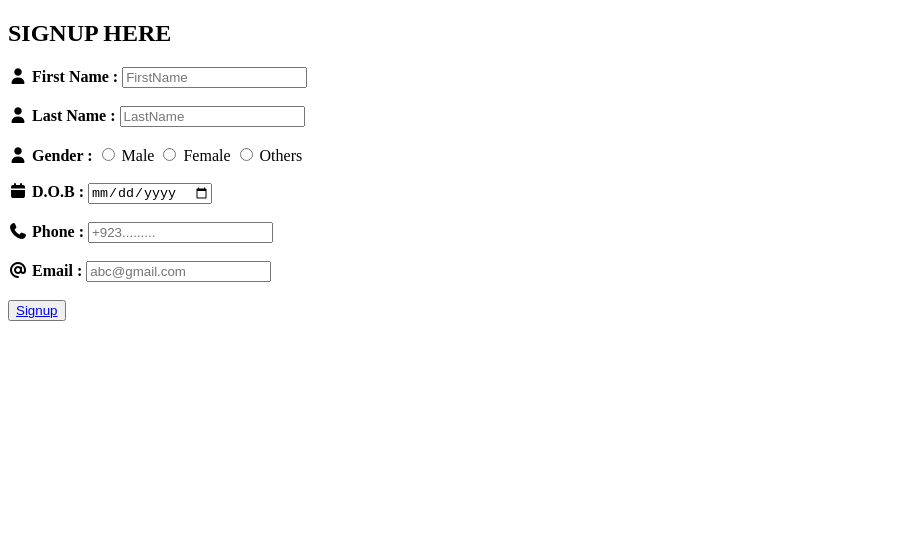
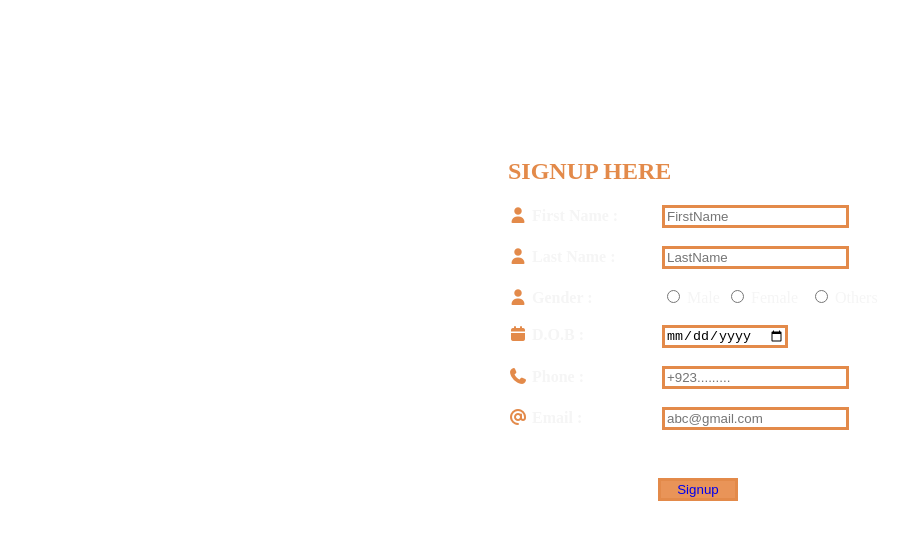
Before and after one commit to jahanzaibali786/SignUp-Design, a plain HTML site: page index.html in a window 1280 px wide. Shown: the whole page, without its empty margins (0-904 px from the left). Drawn offline with Linux system fonts and the light colour scheme.

Commit message:
Update index.html

```diff
--- a/index.html
+++ b/index.html
@@ -1,7 +1,7 @@
 <!DOCTYPE html>
 <html >
 <head>
-    <link rel="StyleSheet" type="text/css" href="css/signup.css">
+    <link rel="StyleSheet" type="text/css" href="css/style.css">
     <!--fontawesome!-->
     <script src="https://kit.fontawesome.com/9e944c09af.js" crossorigin="anonymous"></script>
         <link rel="stylesheet" href="fontawesome-free-6.0.0-web/fontawesome-free-6.0.0-web/css/all.css">
```
